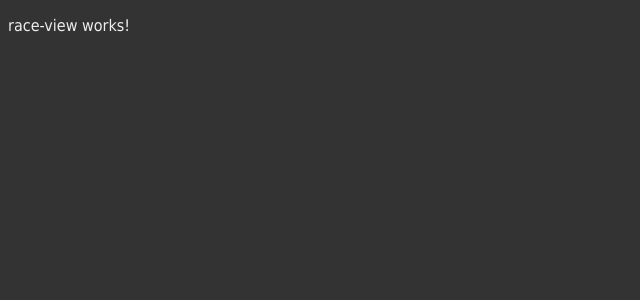
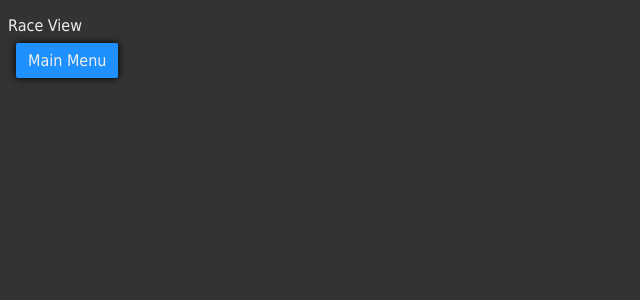
Before and after one commit to ThomsGuillemot/OpenBikeGame, an Angular app in the folder open-bike-game/: page /race-view in a window 1280 px wide. Shown: the top 300 px of the page, without its empty margins (0-640 px from the left). Built offline with nearby package versions, Linux system fonts and the light colour scheme.

Commit message:
- Add navigation back to the main menu

```diff
--- a/open-bike-game/src/app/race-view/race-view.component.html
+++ b/open-bike-game/src/app/race-view/race-view.component.html
@@ -1 +1,10 @@
-<p>race-view works!</p>
+<div>
+  <p>Race View</p>
+</div>
+<div>
+  <nav>
+    <a routerLink="/main-menu">
+      <span class="navigation-button">Main Menu</span>
+    </a>
+  </nav>
+</div>
```
